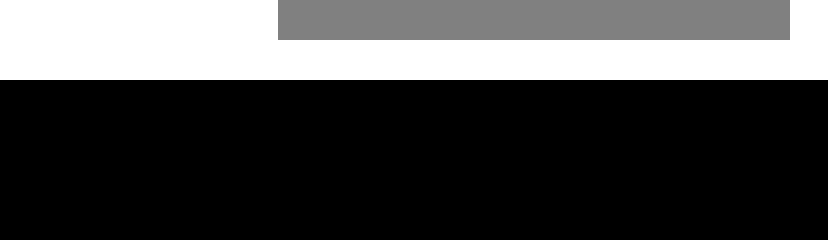
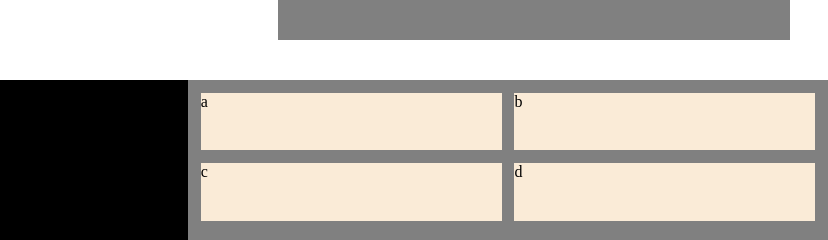
Before and after one commit to PrometheusFlameBringer/pokemon-battle-sim, a plain HTML site: page webpage/index.html in a window 1280 px wide. Shown: the part 560-800 px from the top of the page, 452-1280 px from the left. Drawn offline with Linux system fonts and the light colour scheme.

Commit message:
Added move container

```diff
--- a/webpage/index.html
+++ b/webpage/index.html
@@ -26,7 +26,14 @@
             <img src="https://raw.githubusercontent.com/PokeAPI/sprites/master/sprites/pokemon/back/35.png" alt="">
         </div>
         <div class="battle_container">
-
+            <div class="move_container">
+                <div class="moves">
+                    <div class="move">a</div>
+                    <div class="move">b</div>
+                    <div class="move">c</div>
+                    <div class="move">d</div>
+                </div>
+            </div>
         </div>
     </body>
 </html>
--- a/webpage/styles.css
+++ b/webpage/styles.css
@@ -64,3 +64,24 @@ img{
     width: 100%;
     background-color: black;
 }
+
+.move_container{
+    position: absolute;
+    height: 20vh;
+    width: 50%;
+    background-color: gray;
+    left: 50vw;
+}
+
+.moves{
+    margin: 1vw;
+    height: 16vh;
+
+    display: grid;
+    grid-template-columns: repeat(2,1fr);
+    gap: 1vw;
+}
+
+.move{
+    background-color: antiquewhite;
+}
```
